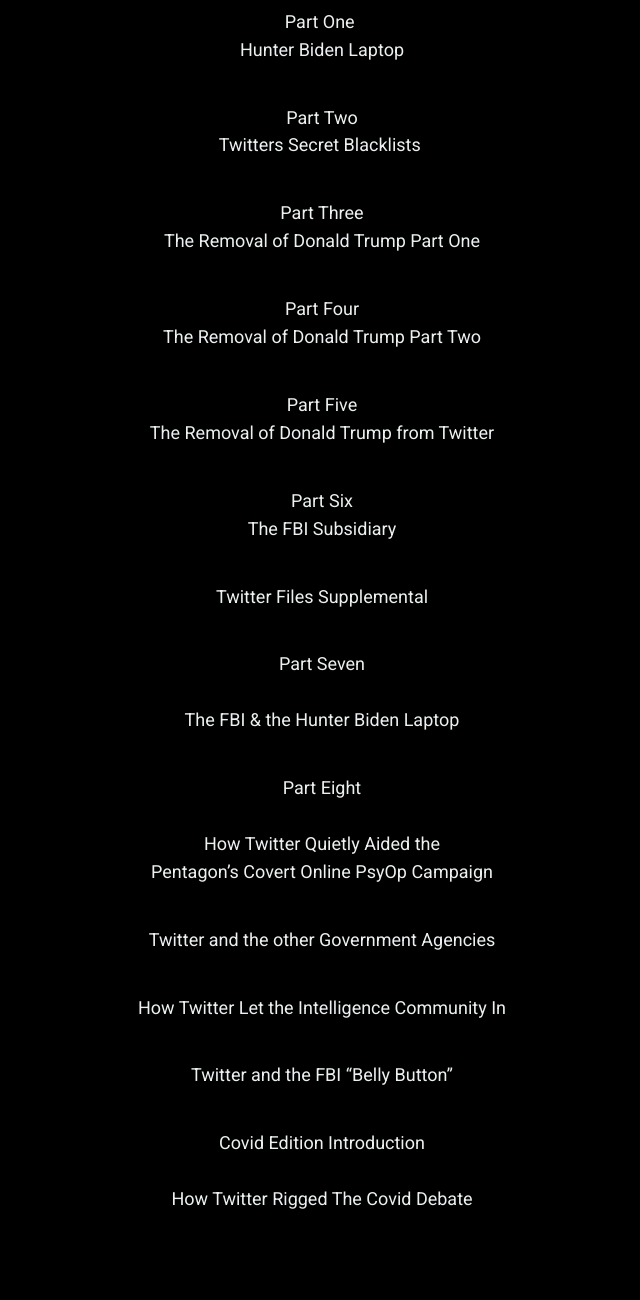
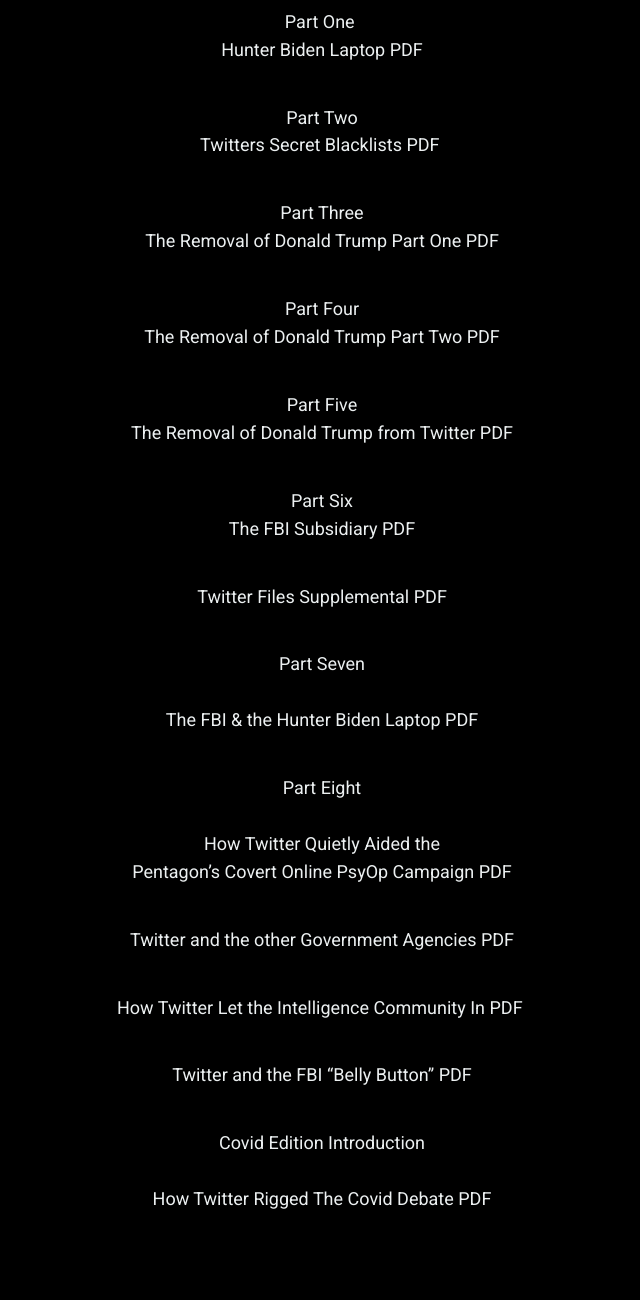
Before and after one commit to LMdoteth/palad1n, a website built with Parcel: page index.html in a window 1280 px wide. Shown: the part 620-1920 px from the top of the page, without its empty margins (318-958 px from the left). Built offline with nearby package versions, Linux system fonts and the light colour scheme.

Commit message:
Add files via upload

```diff
--- a/home.css
+++ b/home.css
@@ -344,7 +344,6 @@
   }
   .home-text01 {
     color: rgb(236, 240, 241);
-    text-decoration: none;
   }
   .home-text02 {
     color: #ecf0f1;
@@ -357,46 +356,44 @@
   }
   .home-text06 {
     color: rgb(236, 240, 241);
+    text-decoration: none;
   }
   .home-text10 {
     color: rgb(236, 240, 241);
+    text-decoration: none;
   }
   .home-text14 {
     color: rgb(236, 240, 241);
-    text-decoration: none;
   }
   .home-text18 {
     color: rgb(236, 240, 241);
-    text-decoration: none;
   }
   .home-text22 {
     color: rgb(236, 240, 241);
+    text-decoration: none;
   }
   .home-text26 {
     color: rgb(236, 240, 241);
+    text-decoration: none;
   }
   .home-text29 {
     color: rgb(236, 240, 241);
-    text-decoration: none;
   }
   .home-text35 {
     color: rgb(236, 240, 241);
-    text-decoration: none;
   }
   .home-text43 {
     color: rgb(236, 240, 241);
+    text-decoration: none;
   }
   .home-text46 {
     color: rgb(236, 240, 241);
-    text-decoration: none;
   }
   .home-text47 {
     color: rgb(236, 240, 241);
-    text-decoration: none;
   }
   .home-text48 {
     color: rgb(236, 240, 241);
-    text-decoration: none;
   }
   .home-footer-container {
     background-color: var(--dl-color-gray-black);
--- a/index.html
+++ b/index.html
@@ -86,7 +86,7 @@
               >
                 <span class="home-text02">Part One&nbsp;</span>
                 <br class="home-text03" />
-                <span class="home-text04">Hunter Biden Laptop</span>
+                <span class="home-text04">Hunter Biden Laptop PDF</span>
                 <br />
               </a>
               <a
@@ -97,7 +97,7 @@
               >
                 <span>Part Two</span>
                 <br />
-                <span>Twitters Secret Blacklists&nbsp;</span>
+                <span>Twitters Secret Blacklists PDF&nbsp;</span>
               </a>
               <a
                 href="https://bafybeih55rnt2qytupwlt4lvmaimhqcjlxcllmay47a6clls5kmaktepam.ipfs.w3s.link/ipfs/bafybeih55rnt2qytupwlt4lvmaimhqcjlxcllmay47a6clls5kmaktepam/Twitter%20Files%20Part%203.pdf"
@@ -107,7 +107,7 @@
               >
                 <span>Part Three</span>
                 <br />
-                <span>The Removal of Donald Trump Part One</span>
+                <span>The Removal of Donald Trump Part One PDF</span>
               </a>
               <a
                 href="https://bafybeihmezmc37jlgd7hffqhyvustsgryehsy5t2bl5koinabughccrqqe.ipfs.w3s.link/ipfs/bafybeihmezmc37jlgd7hffqhyvustsgryehsy5t2bl5koinabughccrqqe/Twitter%20Files%20Part%204.pdf"
@@ -117,7 +117,7 @@
               >
                 <span>Part Four</span>
                 <br />
-                <span>The Removal of Donald Trump Part Two</span>
+                <span>The Removal of Donald Trump Part Two PDF</span>
               </a>
               <a
                 href="https://bafybeigk5hqj3qmrw4ozqurnc2bmtmc2f4zrqes65ulvuovdlr34g7y5p4.ipfs.w3s.link/ipfs/bafybeigk5hqj3qmrw4ozqurnc2bmtmc2f4zrqes65ulvuovdlr34g7y5p4/Twitter%20Files%20Part%205.pdf"
@@ -127,7 +127,7 @@
               >
                 <span>Part Five</span>
                 <br />
-                <span>The Removal of Donald Trump from Twitter</span>
+                <span>The Removal of Donald Trump from Twitter PDF</span>
               </a>
               <a
                 href="https://bafybeihucmxfudkahwb4xksivahqxw4evrcuyl5sew3auarpsooozk2dge.ipfs.w3s.link/ipfs/bafybeihucmxfudkahwb4xksivahqxw4evrcuyl5sew3auarpsooozk2dge/Twitter%20Files%20Part%206%20.pdf"
@@ -137,7 +137,7 @@
               >
                 <span>Part Six</span>
                 <br />
-                <span>The FBI Subsidiary</span>
+                <span>The FBI Subsidiary PDF</span>
               </a>
               <a
                 href="https://bafybeigwqxc54n7iisnd675tf2vv6psji7lzazrdeyfce65avknc5wen7e.ipfs.w3s.link/ipfs/bafybeigwqxc54n7iisnd675tf2vv6psji7lzazrdeyfce65avknc5wen7e/Twitter%20Files%20Supplemental.pdf"
@@ -145,7 +145,7 @@
                 rel="noreferrer noopener"
                 class="home-text26"
               >
-                <span>Twitter Files Supplemental</span>
+                <span>Twitter Files Supplemental PDF</span>
                 <br />
               </a>
               <a
@@ -157,7 +157,7 @@
                 <span>Part Seven</span>
                 <br />
                 <br />
-                <span>The FBI &amp; the Hunter Biden Laptop</span>
+                <span>The FBI &amp; the Hunter Biden Laptop PDF</span>
                 <br />
               </a>
               <a
@@ -171,7 +171,7 @@
                 <br />
                 <span>How Twitter Quietly Aided the</span>
                 <br />
-                <span>Pentagon’s Covert Online PsyOp Campaign</span>
+                <span>Pentagon’s Covert Online PsyOp Campaign PDF</span>
                 <br />
               </a>
               <a
@@ -180,7 +180,7 @@
                 rel="noreferrer noopener"
                 class="home-text43"
               >
-                <span>Twitter and the other Government Agencies</span>
+                <span>Twitter and the other Government Agencies PDF</span>
                 <br />
               </a>
               <a
@@ -189,7 +189,7 @@
                 rel="noreferrer noopener"
                 class="home-text46"
               >
-                How Twitter Let the Intelligence Community In
+                How Twitter Let the Intelligence Community In PDF&nbsp;
               </a>
               <a
                 href="https://bafybeicncnjzp2nqc4bzjv7tmoatly4f7k5rw32jemm66r5hktko2bn3l4.ipfs.w3s.link/ipfs/bafybeicncnjzp2nqc4bzjv7tmoatly4f7k5rw32jemm66r5hktko2bn3l4/Twitter%20and%20the%20FBI%20%E2%80%9CBelly%20Button%E2%80%9D.pdf"
@@ -197,7 +197,7 @@
                 rel="noreferrer noopener"
                 class="home-text47"
               >
-                Twitter and the FBI “Belly Button”
+                Twitter and the FBI “Belly Button” PDF
               </a>
               <a
                 href="https://bafybeiclbk7tovel5qc67tyyjt35l5i2bmujlt3t7mxbcnpfczdsg462vu.ipfs.w3s.link/ipfs/bafybeiclbk7tovel5qc67tyyjt35l5i2bmujlt3t7mxbcnpfczdsg462vu/HOW%20TWITTER%20RIGGED%20THE%20COVID%20DEBATE.pdf"
@@ -208,7 +208,7 @@
                 <span>Covid Edition Introduction</span>
                 <br />
                 <br />
-                <span>How Twitter Rigged The Covid Debate</span>
+                <span>How Twitter Rigged The Covid Debate PDF</span>
                 <br />
               </a>
             </div>
```
